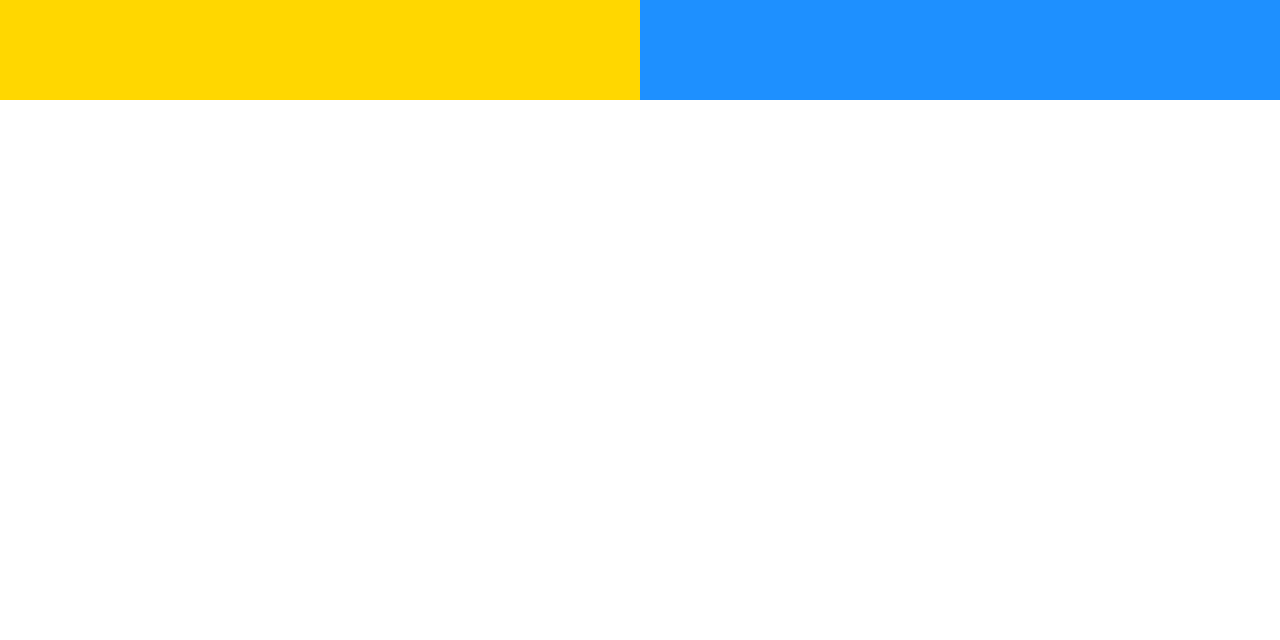
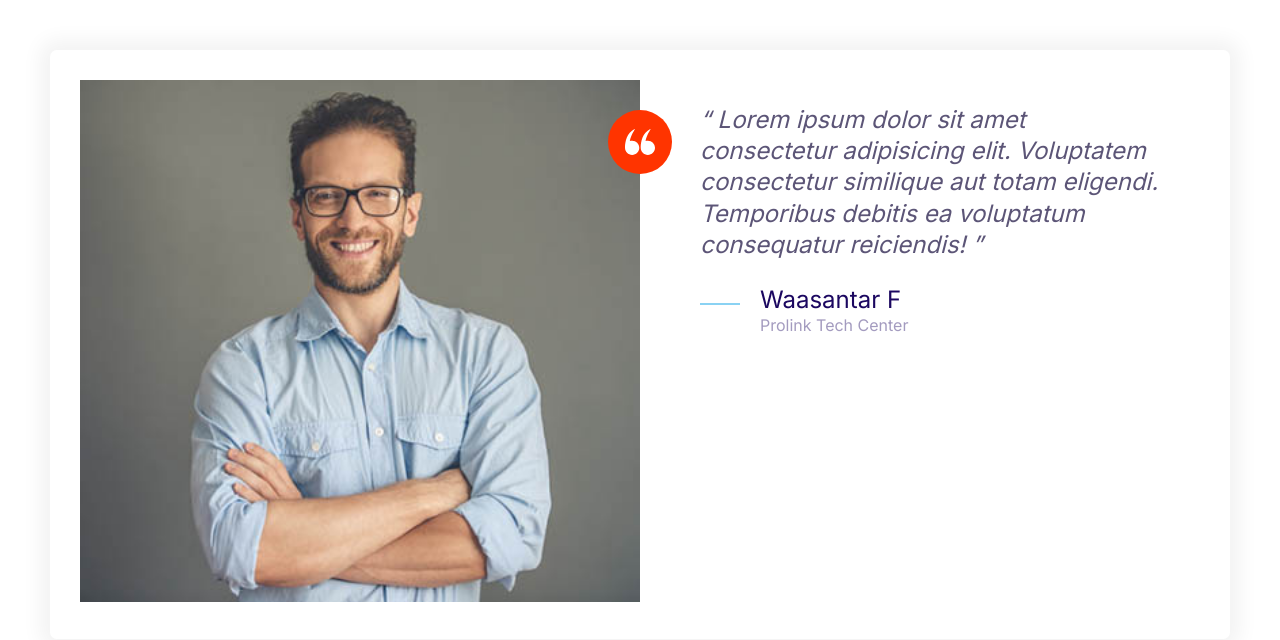
Before and after one commit to wasenter/prolink, a plain HTML site: page tr.html in a window 1280 px wide. Drawn offline with Linux system fonts and the light colour scheme.

Commit message:
testimonial design.

```diff
--- a/style.css
+++ b/style.css
@@ -133,8 +133,15 @@ a {
   width: 40px;
   height: 40px;
 }
+.icon--small {
+  width: 30px;
+  height: 30px;
+}
 .icon--primary {
   fill: var(--color-primary);
+}
+.icon--white {
+  fill: #fff;
 }
 .icon-container {
   background: #f3f9fa;
@@ -144,6 +151,9 @@ a {
   display: inline-flex;
   justify-content: center;
   align-items: center;
+}
+.icon-container--accent {
+  background: var(--color-accent);
 }
 /* buttons */
 .btn {
@@ -313,6 +323,7 @@ a {
   font-style: italic;
   color: var(--color-body-darker);
   line-height: 1.3;
+  margin-left: 6rem;
 }
 .quote__text::before {
   content: open-quote;
@@ -352,3 +363,24 @@ a {
     grid-template-columns: 1fr 1fr;
   }
 }
+/* testimonal */
+.testimonial {
+  padding: 3rem;
+}
+.testimonial__image {
+  position: relative;
+}
+.testimonial__image > img {
+  width: 100%;
+}
+.testimonial__image > .icon-container {
+  position: absolute;
+  top: 3rem;
+  right: -32px;
+}
+@media screen and (min-width: 768px) {
+  .testimonial .quote,
+  .testimonial .quote__author {
+    font-size: 2.4rem;
+  }
+}
--- a/tr.html
+++ b/tr.html
@@ -13,10 +13,37 @@
     <link rel="stylesheet" href="normalize.css" />
     <link rel="stylesheet" href="style.css" />
   </head>
-  <body>
-    <div class="grid grid--1x2">
-      <div style="height: 100px; background: gold"></div>
-      <div style="height: 100px; background: dodgerblue"></div>
+  <body style="padding: 5rem">
+    <div class="card testimonial">
+      <div class="grid grid--1x2">
+        <div class="testimonial__image">
+          <img src="/images/testimonial.jpg" alt="a happy, smiling person" />
+          <span class="icon-container icon-container--accent">
+            <svg class="icon icon--white icon--small">
+              <use xlink:href="/images/sprite.svg#quotes"></use>
+            </svg>
+          </span>
+        </div>
+        <blockquote class="quote">
+          <p class="quote__text">
+            Lorem ipsum dolor sit amet consectetur adipisicing elit. Voluptatem
+            consectetur similique aut totam eligendi. Temporibus debitis ea
+            voluptatum consequatur reiciendis!
+          </p>
+          <footer>
+            <div class="media">
+              <div class="media__image"></div>
+              <svg class="icon icon--primary">
+                <use xlink:href="/images/sprite.svg#line"></use>
+              </svg>
+              <div class="media__body">
+                <h3 class="media__title quote__author">Waasantar F</h3>
+                <p class="quote__organization">Prolink Tech Center</p>
+              </div>
+            </div>
+          </footer>
+        </blockquote>
+      </div>
     </div>
   </body>
 </html>
```
Also changed, not shown: components/testimonial.html (added, +31 -0 lines), images/testimonial.jpg (added).
